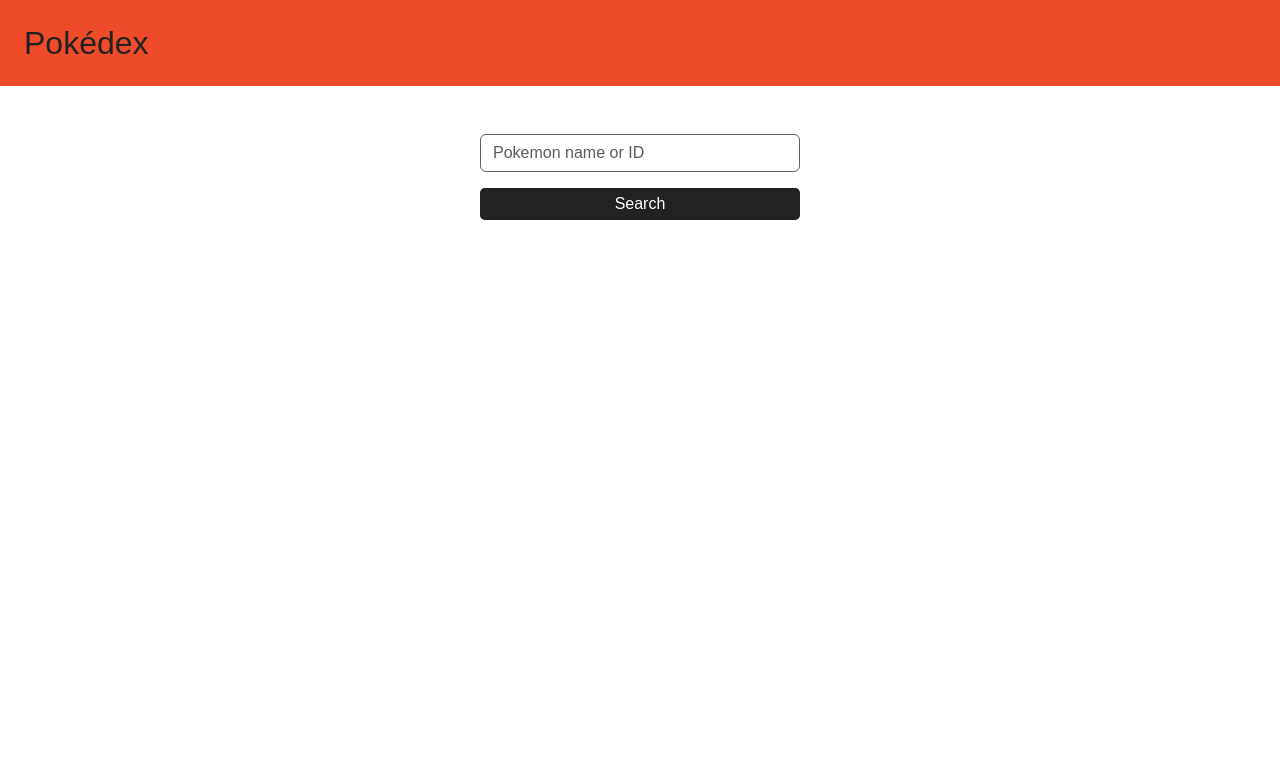
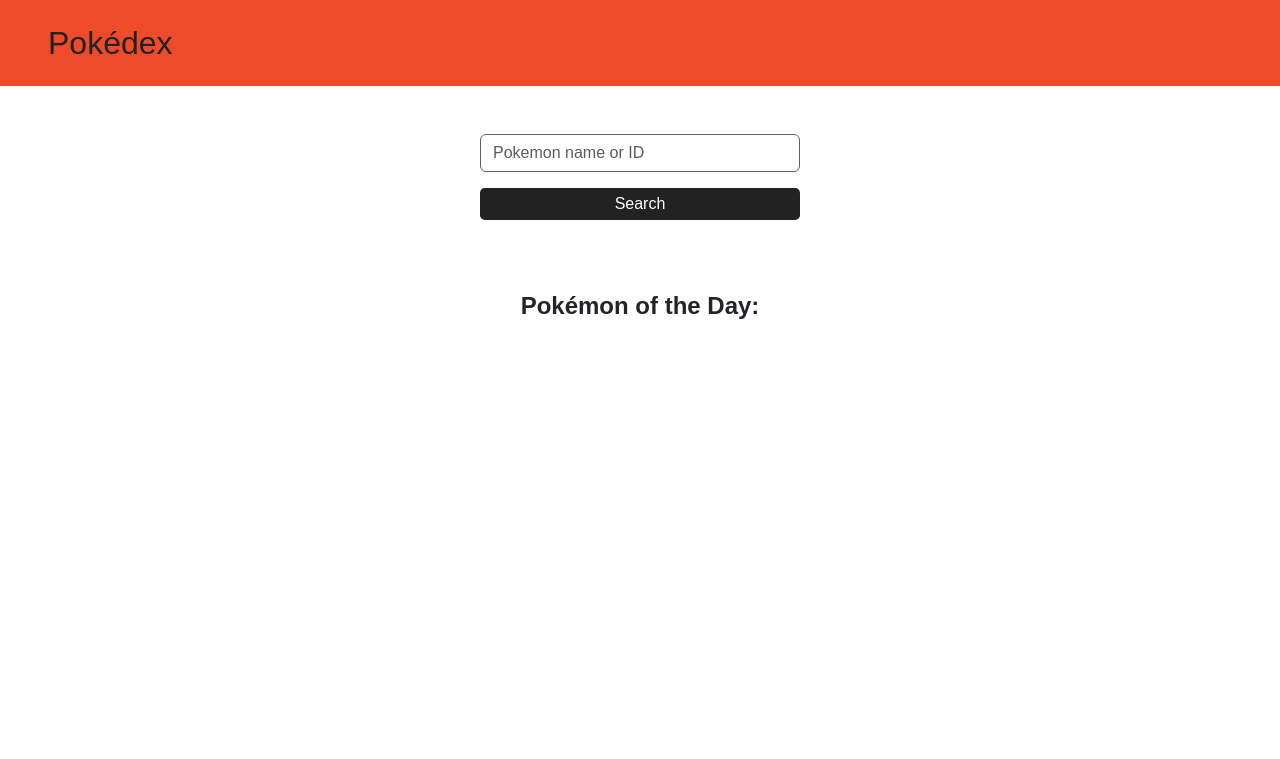
Before and after one commit to dlanx6/pokedex-app-flask, a Flask app: page / in a window 1280 px wide. Shown: the top 759 px of the page. Run offline with Flask 3, Linux system fonts and the light colour scheme; some web fonts are replaced.

Commit message:
Modified bootstrap

```diff
--- a/templates/index.html
+++ b/templates/index.html
@@ -5,10 +5,13 @@
 {% endblock %}
 
 {% block main %}
-    <div class="mt-5 d-block">
+    <div class="my-5">
         <form class="custom-width d-flex flex-column gap-3">
             <input class="bdr-gray form-control w-auto" autocomplete="off" name="pokemon" placeholder="Pokemon name or ID" type="text">
-            <button class="button btn-hov p-1" type="submit">Search</button>
+            <button class="button p-1" type="submit">Search</button>
         </form>
     </div>
+    <div>
+        <h4 class="mt-4 fw-bold">Pokémon of the Day:</h4>
+    </div>
 {% endblock %}
--- a/templates/layout.html
+++ b/templates/layout.html
@@ -14,14 +14,14 @@
     <title>Pokédex | {% block title %}{% endblock %}</title>
 </head>
 <body class="d-flex flex-column min-vh-100">
-    <header class="d-flex p-4">
+    <header class="d-flex px-5 py-4">
         <div class="text-header">
             <a href="/">
                 <h2 class="m-0">Pokédex</h2>
             </a>
         </div>
     </header>
-    <main class="container d-flex flex-grow-1 justify-content-center">
+    <main class="container d-flex flex-column flex-grow-1 align-items-center">
         {% block main %}{% endblock %}
     </main>
     <footer class="text-center">
```
